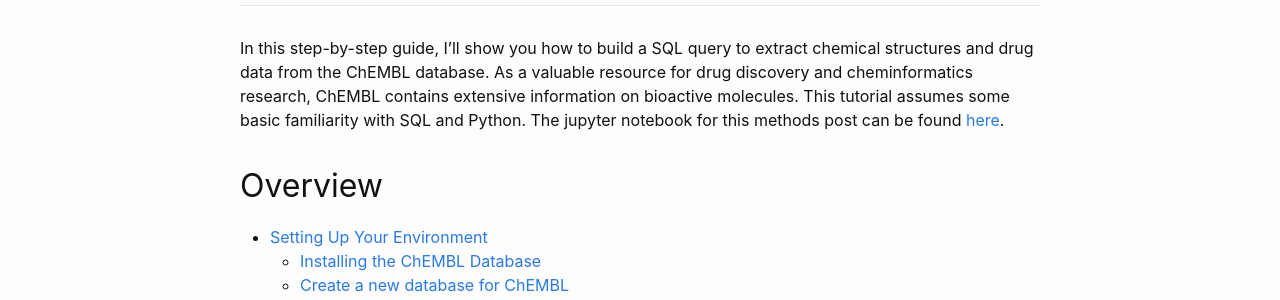
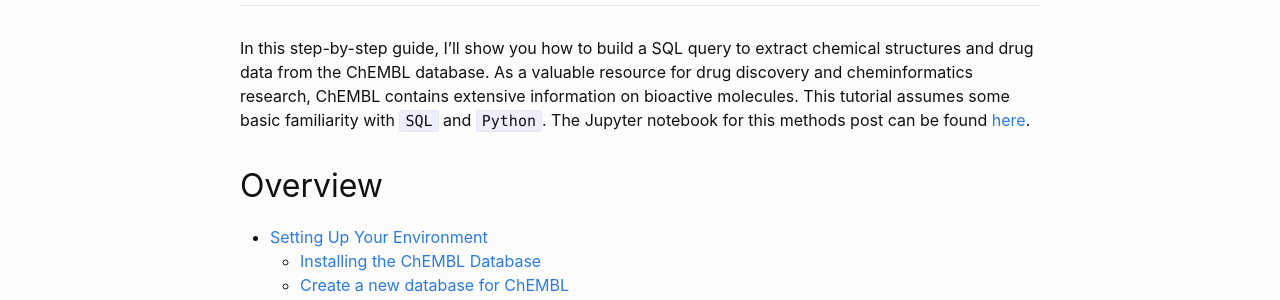
Before and after one commit to brad-dallin/laptopchemistry, a Jekyll site: the page built from docs/_methods/2025-03-29-query-chembl-approved-small-molecule-drugs.md, in a window 1280 px wide and 900 px high. Shown: the part 279-579 px from the top of the window. Built offline with Jekyll 4.4.1, drawn with Linux system fonts in a browser that asks for light colours; some of the changed text lies outside the part shown.

Commit message:
update formatting

````diff
--- a/docs/_methods/2025-03-29-query-chembl-approved-small-molecule-drugs.md
+++ b/docs/_methods/2025-03-29-query-chembl-approved-small-molecule-drugs.md
@@ -6,7 +6,7 @@
 catagories: methods
 ---
 
-In this step-by-step guide, I'll show you how to build a SQL query to extract chemical structures and drug data from the ChEMBL database. As a valuable resource for drug discovery and cheminformatics research, ChEMBL contains extensive information on bioactive molecules. This tutorial assumes some basic familiarity with SQL and Python. The jupyter notebook for this methods post can be found [here](https://github.com/brad-dallin/laptopchemistry/blob/main/notebooks/qry_chembl_approved_small_molecule_drugs.ipynb).
+In this step-by-step guide, I'll show you how to build a SQL query to extract chemical structures and drug data from the ChEMBL database. As a valuable resource for drug discovery and cheminformatics research, ChEMBL contains extensive information on bioactive molecules. This tutorial assumes some basic familiarity with `SQL` and `Python`. The Jupyter notebook for this methods post can be found [here](https://github.com/brad-dallin/laptopchemistry/blob/main/notebooks/qry_chembl_approved_small_molecule_drugs.ipynb).
 
 ## Overview
 - [Setting Up Your Environment](#setup)
@@ -71,7 +71,7 @@
 
 ### **Python Environment Setup** {#python-setup}
 
-For this tutorial, we'll use the `adbc_driver_postgresql` module for database connectivity and pandas for data manipulation. Install these packages using conda, preferably in a clean environment. I installed these within my RDKit environment.
+For this tutorial, we'll use the `adbc_driver_postgresql` module for database connectivity and `pandas` for data manipulation. Install these packages using conda, preferably in a clean environment. I installed these within my RDKit environment.
 
 ```python
 # Create RDKit conda environment
@@ -84,7 +84,7 @@
 conda install conda-forge::pyarrow
 ```
 
-The `psycopg2` module can also be used, if you prefer. Although, the `adbc_driver_postgresql` module provides a more modern interface compared to `psycopg2` and integrates well with pandas for data analysis workflow, see [here](https://pandas.pydata.org/docs/reference/api/pandas.read_sql.html).
+The `psycopg2` module can also be used, if you prefer. Although, the `adbc_driver_postgresql` module provides a more modern interface compared to `psycopg2` and integrates well with `pandas` for data analysis workflow, see [here](https://pandas.pydata.org/docs/reference/api/pandas.read_sql.html).
 
 Now that our environment is ready, let's proceed to connect to the database and start exploring the ChEMBL data structure.
 
````
Also changed, not shown: 1 other file.
